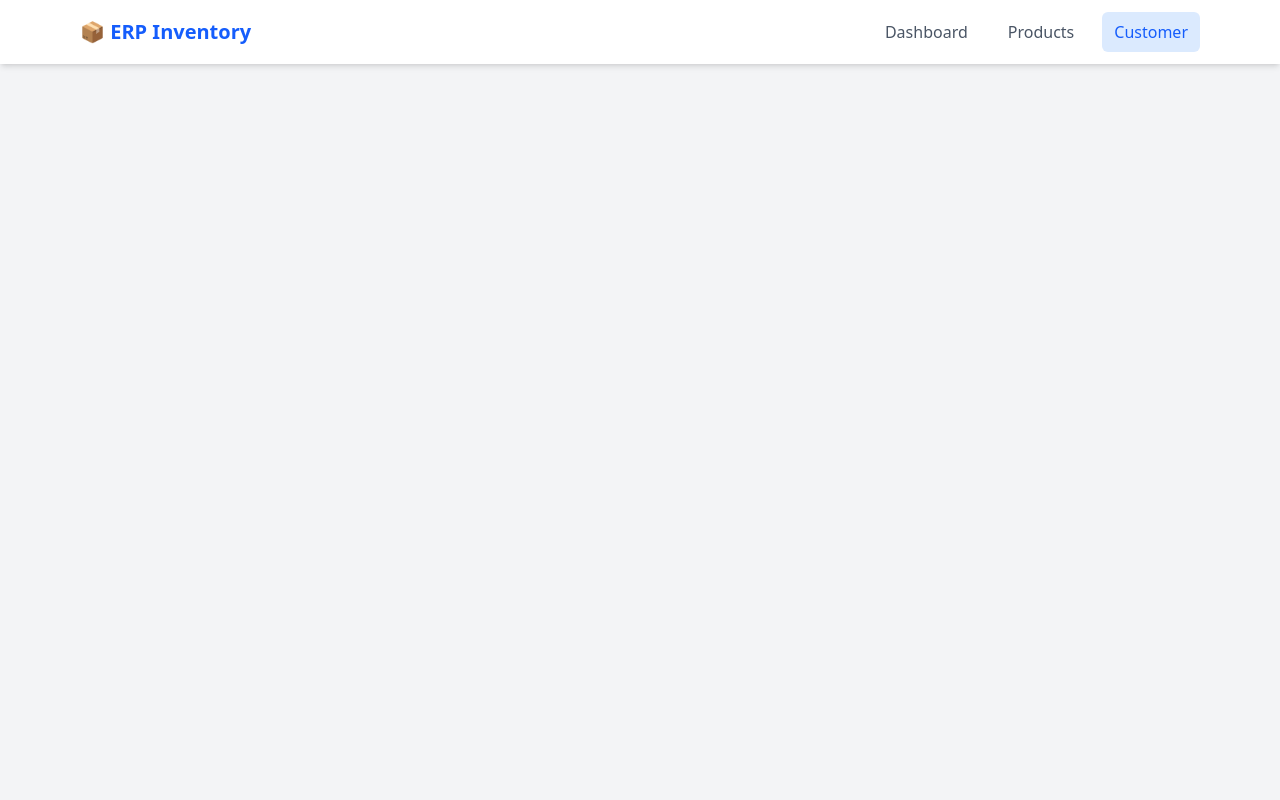
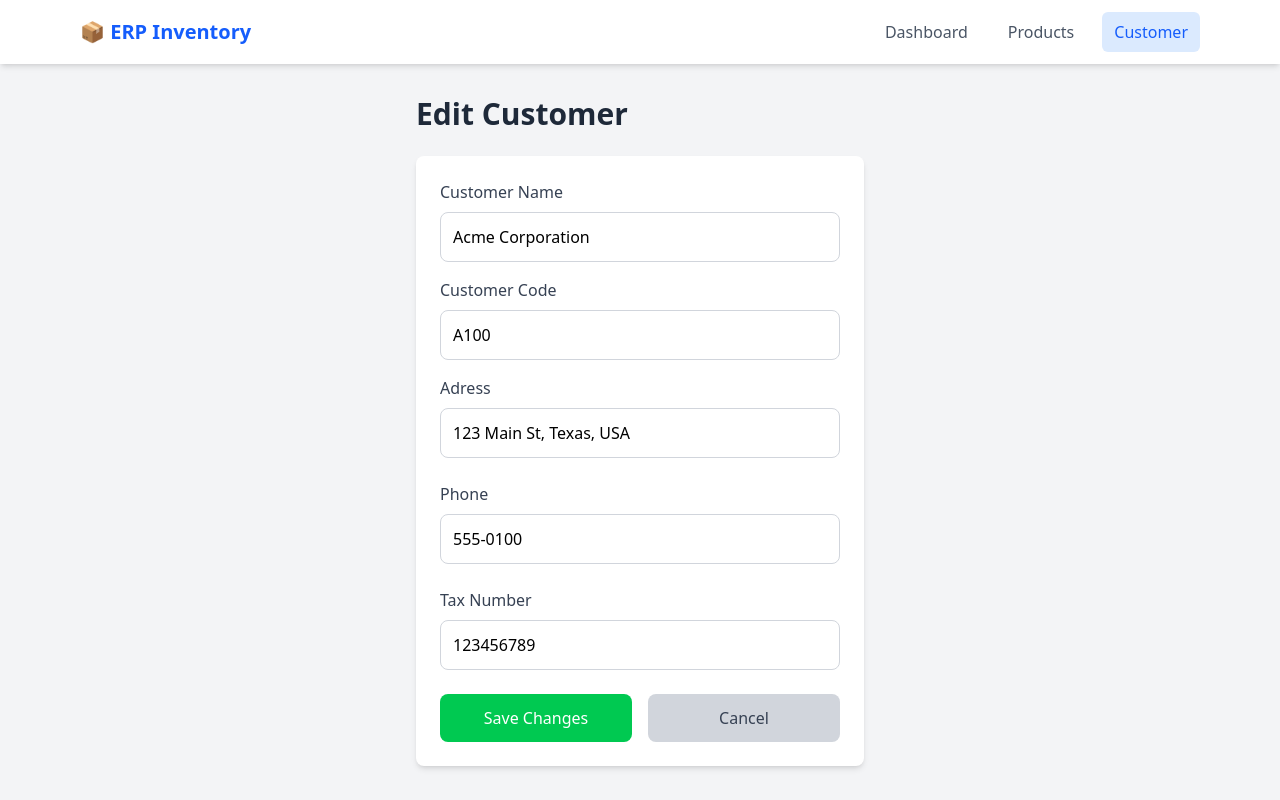
Before and after one commit to eneskaraoglu/erp-inventory-manager, a React (Vite) app: page /customers/edit/1 in a window 1280 px wide. Built offline with nearby package versions, Linux system fonts and the light colour scheme.

Commit message:
costum hooks added
costum hooks added

```diff
--- a/src/App.tsx
+++ b/src/App.tsx
@@ -11,28 +11,33 @@ import Dashboard from './pages/Dashboard'
 import ProductsPage from './pages/ProductsPage'
 import ProductDetailPage from './pages/ProductDetailPage'
 import AddProductPage from './pages/AddProductPage'
+import EditProductPage from './pages/EditProductPage'  // ✨ NEW
 
 // Pages - Customers
 import CustomersPage from './pages/Customer/CustomersPage'
 import CustomerDetailPage from './pages/Customer/CustomerDetailPage'
 import AddCustomerPage from './pages/Customer/AddCustomerPage'
+import EditCustomerPage from './pages/Customer/EditCustomerPage'
 
 function App() {
   return (
-    // Clean! One wrapper for all providers
     <AppProviders>
       <BrowserRouter>
         <Layout>
           <Routes>
             <Route path="/" element={<Dashboard />} />
 
+            {/* Product Routes */}
             <Route path="/products" element={<ProductsPage />} />
             <Route path="/products/new" element={<AddProductPage />} />
             <Route path="/products/:id" element={<ProductDetailPage />} />
+            <Route path="/products/edit/:id" element={<EditProductPage />} />  {/* ✨ NEW */}
 
+            {/* Customer Routes */}
             <Route path="/customers" element={<CustomersPage />} />
             <Route path="/customers/new" element={<AddCustomerPage />} />
             <Route path="/customers/:id" element={<CustomerDetailPage />} />
+            <Route path="/customers/edit/:id" element={<EditCustomerPage />} />
           </Routes>
         </Layout>
       </BrowserRouter>
--- a/src/pages/Customer/CustomerDetailPage.tsx
+++ b/src/pages/Customer/CustomerDetailPage.tsx
@@ -56,7 +56,7 @@ function CustomerDetailPage() {
         </div>
 
         <div className="bg-gray-50 p-6 border-t flex gap-4">
-          <Link to={`/customers/${customer.id}/edit`} className="flex-1 bg-blue-500 text-white py-2 rounded text-center hover:bg-blue-600">
+          <Link to={`/customers/edit/${customer.id}`} className="flex-1 bg-blue-500 text-white py-2 rounded text-center hover:bg-blue-600">
             Edit
           </Link>
           <button onClick={handleDelete} className="flex-1 bg-red-500 text-white py-2 rounded hover:bg-red-600">
--- /dev/null
+++ b/src/pages/Customer/EditCustomerPage.tsx
@@ -0,0 +1,167 @@
+import { useEffect } from 'react'
+import { useParams, useNavigate } from 'react-router-dom'
+import { useCustomers } from '../../context/CustomerContext'
+import { useForm } from '../../hooks'
+
+/**
+ * EditProductPage - Edit existing product
+ *
+ * KEY LEARNING: Pre-filling forms with existing data
+ *
+ * FLOW:
+ * 1. Get product ID from URL (/products/edit/123)
+ * 2. Find product in context
+ * 3. Pre-fill form with product data
+ * 4. On submit, update product
+ *
+ * JAVA COMPARISON:
+ * Like a Swing JDialog that receives an entity to edit:
+ *
+ * ProductDialog dialog = new ProductDialog(existingProduct);
+ * dialog.setVisible(true);
+ */
+function EditCustomerPage() {
+  const { id } = useParams()  // Get ID from URL
+  const navigate = useNavigate()
+  const { customers, updateCustomer } = useCustomers()
+
+  // Find the product to edit
+  const customer = customers.find(p => p.id === Number(id))
+
+  // Initialize form with empty values (will be filled by useEffect)
+  const { values, handleChange, setAllValues } = useForm({
+    name: '',
+    code: '',
+    phone: '',
+    address: '',
+    taxNumber: ''
+  })
+
+  // ✨ KEY CONCEPT: Pre-fill form when product is found
+  useEffect(() => {
+    if (customer) {
+      setAllValues({
+        name: customer.name,
+        address: customer.address,
+        code: customer.code.toString(),
+        taxNumber: customer.taxNumber.toString(),
+        phone: customer.phone.toString()
+      })
+    }
+  }, [customer])  // Run when product changes
+
+  // Handle case where product doesn't exist
+  if (!customer) {
+    return (
+      <div className="text-center py-12">
+        <h1 className="text-2xl font-bold text-red-600">Costumer Not Found</h1>
+        <p className="text-gray-600 mt-2">The customer you're looking for doesn't exist.</p>
+        <button
+          onClick={() => navigate('/products')}
+          className="mt-4 bg-blue-500 text-white px-6 py-2 rounded-lg hover:bg-blue-600"
+        >
+          Back to Products
+        </button>
+      </div>
+    )
+  }
+
+  const handleSubmit = (e: React.FormEvent) => {
+    e.preventDefault()
+
+    if (!values.name || !values.code || !values.taxNumber || !values.phone) return
+
+    // Update the product
+    updateCustomer(customer.id, {
+      name: values.name,
+      address: values.address,
+      code: values.code,
+      phone: values.phone,
+      taxNumber: parseFloat(values.taxNumber)
+    })
+
+    navigate('/customers')
+  }
+
+  return (
+    <div className="max-w-md mx-auto">
+      <h1 className="text-3xl font-bold text-gray-800 mb-6">Edit Customer</h1>
+
+      <form onSubmit={handleSubmit} className="bg-white p-6 rounded-lg shadow-md">
+        <div className="mb-4">
+          <label className="block text-gray-700 font-medium mb-2">Customer Name</label>
+          <input
+            type="text"
+            name="name"
+            value={values.name}
+            onChange={handleChange}
+            className="w-full p-3 border border-gray-300 rounded-lg focus:outline-none focus:ring-2 focus:ring-blue-500"
+          />
+        </div>
+
+        <div className="mb-4">
+          <label className="block text-gray-700 font-medium mb-2">Customer Code</label>
+          <input
+            type="text"
+            step="0.01"
+            name="code"
+            value={values.code}
+            onChange={handleChange}
+            className="w-full p-3 border border-gray-300 rounded-lg focus:outline-none focus:ring-2 focus:ring-blue-500"
+          />
+        </div>
+
+        <div className="mb-6">
+          <label className="block text-gray-700 font-medium mb-2">Adress</label>
+          <input
+            type="text"
+            name="address"
+            value={values.address}
+            onChange={handleChange}
+            className="w-full p-3 border border-gray-300 rounded-lg focus:outline-none focus:ring-2 focus:ring-blue-500"
+          />
+        </div>
+
+        <div className="mb-6">
+          <label className="block text-gray-700 font-medium mb-2">Phone</label>
+          <input
+            type="text"
+            name="phone"
+            value={values.phone}
+            onChange={handleChange}
+            className="w-full p-3 border border-gray-300 rounded-lg focus:outline-none focus:ring-2 focus:ring-blue-500"
+          />
+        </div>
+
+        <div className="mb-6">
+          <label className="block text-gray-700 font-medium mb-2">Tax Number</label>
+          <input
+            type="number"
+            name="taxNumber"
+            value={values.taxNumber}
+            onChange={handleChange}
+            className="w-full p-3 border border-gray-300 rounded-lg focus:outline-none focus:ring-2 focus:ring-blue-500"
+          />
+        </div>
+
+        <div className="flex gap-4">
+          <button
+            type="submit"
+            className="flex-1 bg-green-500 text-white py-3 rounded-lg hover:bg-green-600 font-medium"
+          >
+            Save Changes
+          </button>
+          <button
+            type="button"
+            onClick={() => navigate('/products')}
+            className="flex-1 bg-gray-300 text-gray-700 py-3 rounded-lg hover:bg-gray-400 font-medium"
+          >
+            Cancel
+          </button>
+        </div>
+      </form>
+    </div>
+  )
+}
+
+export default EditCustomerPage
--- /dev/null
+++ b/src/pages/EditProductPage.tsx
@@ -0,0 +1,139 @@
+import { useEffect } from 'react'
+import { useParams, useNavigate } from 'react-router-dom'
+import { useProducts } from '../context/ProductContext'
+import { useForm } from '../hooks'
+
+/**
+ * EditProductPage - Edit existing product
+ *
+ * KEY LEARNING: Pre-filling forms with existing data
+ *
+ * FLOW:
+ * 1. Get product ID from URL (/products/edit/123)
+ * 2. Find product in context
+ * 3. Pre-fill form with product data
+ * 4. On submit, update product
+ *
+ * JAVA COMPARISON:
+ * Like a Swing JDialog that receives an entity to edit:
+ *
+ * ProductDialog dialog = new ProductDialog(existingProduct);
+ * dialog.setVisible(true);
+ */
+function EditProductPage() {
+  const { id } = useParams()  // Get ID from URL
+  const navigate = useNavigate()
+  const { products, updateProduct } = useProducts()
+
+  // Find the product to edit
+  const product = products.find(p => p.id === Number(id))
+
+  // Initialize form with empty values (will be filled by useEffect)
+  const { values, handleChange, setAllValues } = useForm({
+    name: '',
+    price: '',
+    quantity: ''
+  })
+
+  // ✨ KEY CONCEPT: Pre-fill form when product is found
+  useEffect(() => {
+    if (product) {
+      setAllValues({
+        name: product.name,
+        price: product.price.toString(),
+        quantity: product.quantity.toString()
+      })
+    }
+  }, [product])  // Run when product changes
+
+  // Handle case where product doesn't exist
+  if (!product) {
+    return (
+      <div className="text-center py-12">
+        <h1 className="text-2xl font-bold text-red-600">Product Not Found</h1>
+        <p className="text-gray-600 mt-2">The product you're looking for doesn't exist.</p>
+        <button
+          onClick={() => navigate('/products')}
+          className="mt-4 bg-blue-500 text-white px-6 py-2 rounded-lg hover:bg-blue-600"
+        >
+          Back to Products
+        </button>
+      </div>
+    )
+  }
+
+  const handleSubmit = (e: React.FormEvent) => {
+    e.preventDefault()
+
+    if (!values.name || !values.price || !values.quantity) return
+
+    // Update the product
+    updateProduct(product.id, {
+      name: values.name,
+      price: parseFloat(values.price),
+      quantity: parseInt(values.quantity)
+    })
+
+    navigate('/products')
+  }
+
+  return (
+    <div className="max-w-md mx-auto">
+      <h1 className="text-3xl font-bold text-gray-800 mb-6">Edit Product</h1>
+
+      <form onSubmit={handleSubmit} className="bg-white p-6 rounded-lg shadow-md">
+        <div className="mb-4">
+          <label className="block text-gray-700 font-medium mb-2">Product Name</label>
+          <input
+            type="text"
+            name="name"
+            value={values.name}
+            onChange={handleChange}
+            className="w-full p-3 border border-gray-300 rounded-lg focus:outline-none focus:ring-2 focus:ring-blue-500"
+          />
+        </div>
+
+        <div className="mb-4">
+          <label className="block text-gray-700 font-medium mb-2">Price ($)</label>
+          <input
+            type="number"
+            step="0.01"
+            name="price"
+            value={values.price}
+            onChange={handleChange}
+            className="w-full p-3 border border-gray-300 rounded-lg focus:outline-none focus:ring-2 focus:ring-blue-500"
+          />
+        </div>
+
+        <div className="mb-6">
+          <label className="block text-gray-700 font-medium mb-2">Quantity</label>
+          <input
+            type="number"
+            name="quantity"
+            value={values.quantity}
+            onChange={handleChange}
+            className="w-full p-3 border border-gray-300 rounded-lg focus:outline-none focus:ring-2 focus:ring-blue-500"
+          />
+        </div>
+
+        <div className="flex gap-4">
+          <button
+            type="submit"
+            className="flex-1 bg-green-500 text-white py-3 rounded-lg hover:bg-green-600 font-medium"
+          >
+            Save Changes
+          </button>
+          <button
+            type="button"
+            onClick={() => navigate('/products')}
+            className="flex-1 bg-gray-300 text-gray-700 py-3 rounded-lg hover:bg-gray-400 font-medium"
+          >
+            Cancel
+          </button>
+        </div>
+      </form>
+    </div>
+  )
+}
+
+export default EditProductPage
--- a/src/pages/ProductDetailPage.tsx
+++ b/src/pages/ProductDetailPage.tsx
@@ -74,7 +74,7 @@ function ProductDetailPage() {
         </div>
 
         <div className="bg-gray-50 p-6 border-t flex gap-4">
-          <Link to={`/products/${product.id}/edit`} className="flex-1 bg-blue-500 text-white py-2 rounded text-center hover:bg-blue-600">
+          <Link to={`/products/edit/${product.id}`} className="flex-1 bg-blue-500 text-white py-2 rounded text-center hover:bg-blue-600">
             Edit
           </Link>
           <button onClick={handleDelete} className="flex-1 bg-red-500 text-white py-2 rounded hover:bg-red-600">
```
Also changed, not shown: 2 other files (tests, documents, lock files or other folders).
